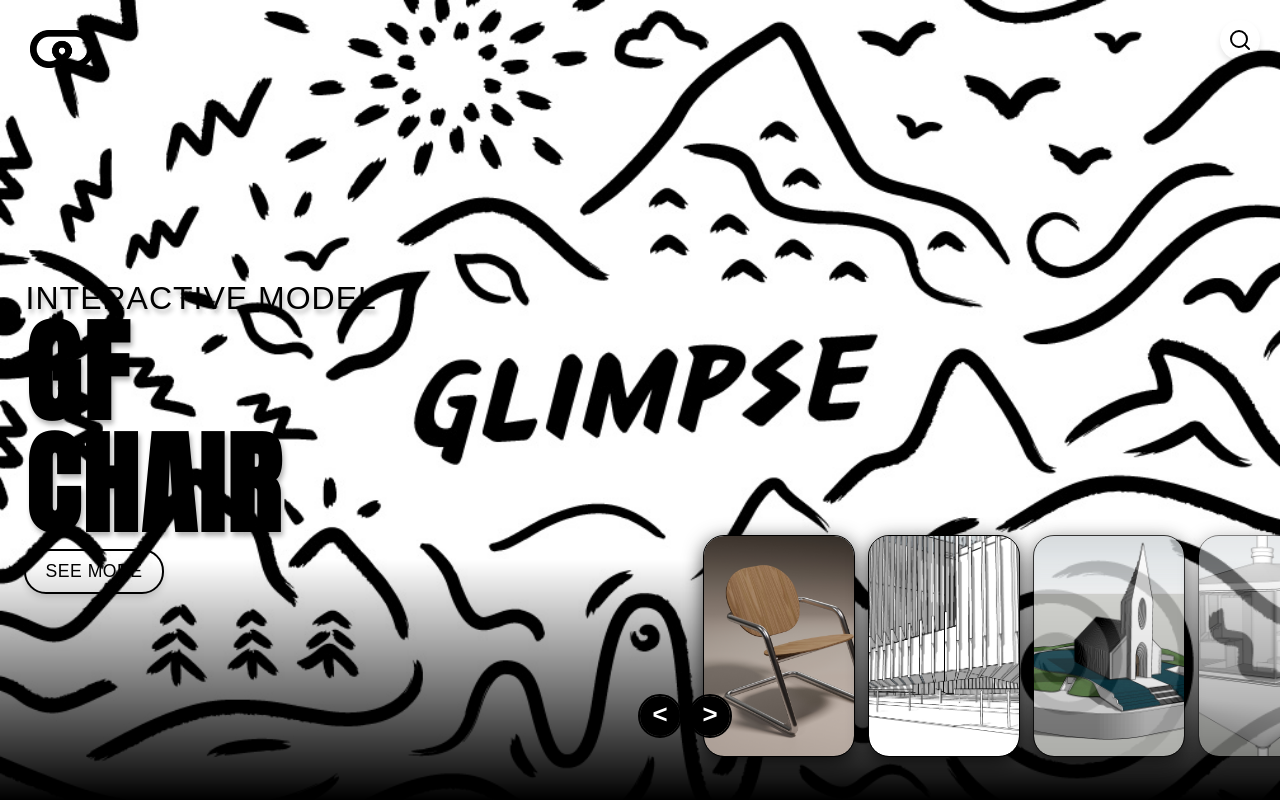
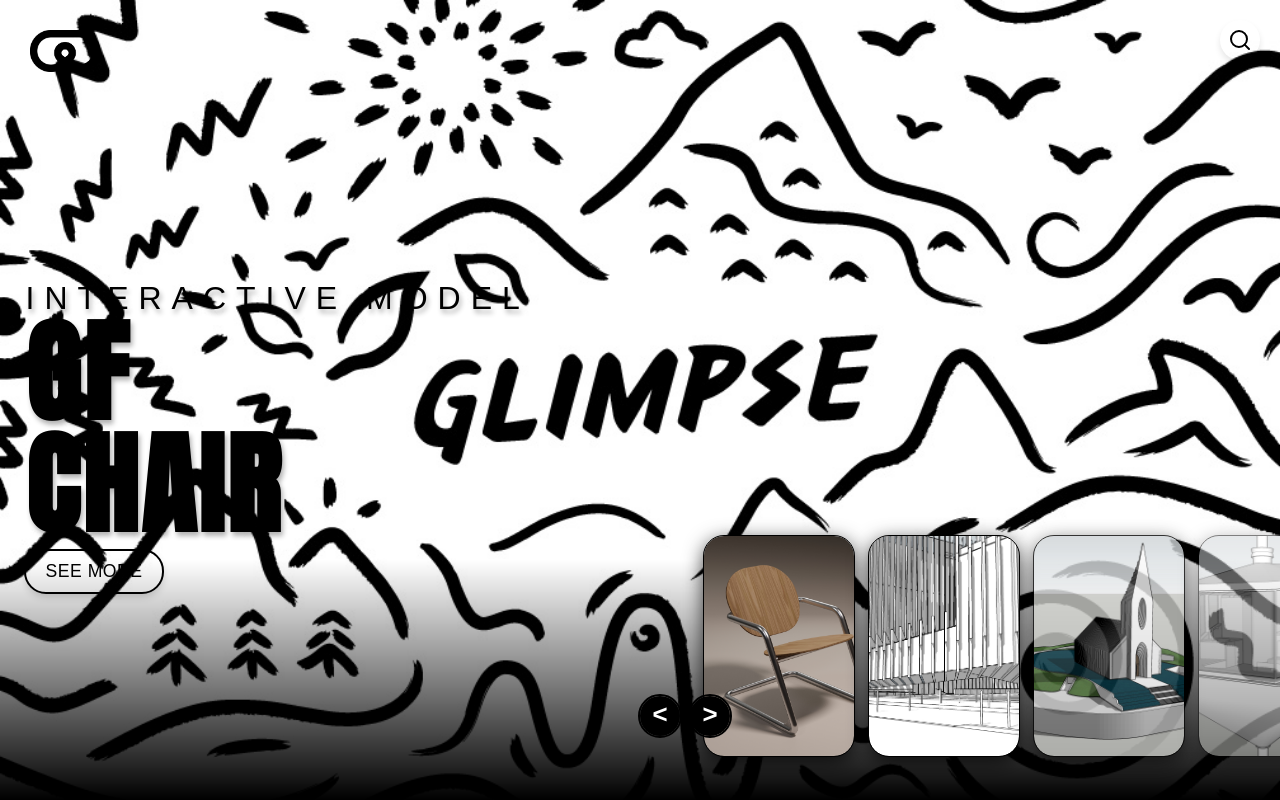
Before and after one commit to paulolopess/website, a plain HTML site: page index.html in a window 1280 px wide. Shown: the top 800 px of the page. Drawn offline with Linux system fonts and the light colour scheme; a web font is replaced by a local one.

Commit message:
Update styles.css

```diff
--- a/styles.css
+++ b/styles.css
@@ -17,7 +17,7 @@ body {
   z-index: 10;
 }
 .logo {
-  width: 5vw;
+  width: 70px;
   height: auto;
 }
 
@@ -138,7 +138,7 @@ body {
 
 .carousel .list .item .type {
   font-size: 2em;
-  letter-spacing: 1px;
+  letter-spacing: 10px;
   font-family: 'Vina Sans', sans-serif;
   color: #000000;
 }
```
